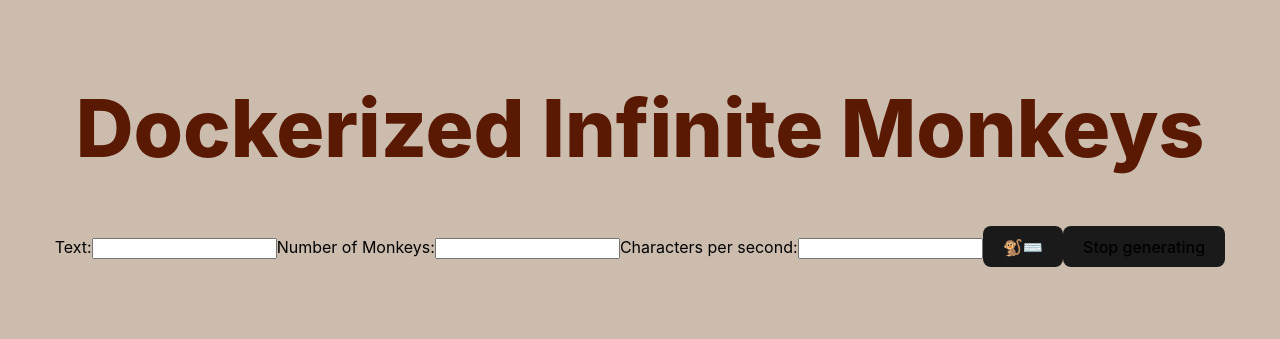
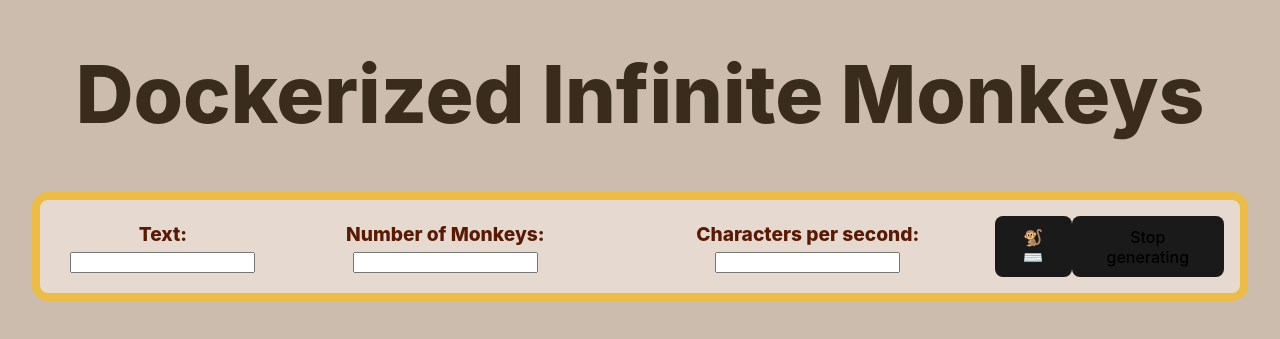
Before and after one commit to Jeanpefe/dockerized-infinite-monkeys, a React (Vite) app: page / in a window 1280 px wide. Shown: the part 251-590 px from the top of the page. Built offline with nearby package versions, Linux system fonts and the light colour scheme.

Commit message:
feat: color palette of form fields container

```diff
--- a/src/App.css
+++ b/src/App.css
@@ -5,16 +5,8 @@
   text-align: center;
 }
 
-@media (prefers-reduced-motion: no-preference) {
-  a:nth-of-type(2) .logo {
-    animation: logo-spin infinite 20s linear;
-  }
+.formField {
+	font-size:1.2rem;
+	color: #591902;
+	font-weight: 800;
 }
-
-.card {
-  padding: 2em;
-}
-
-.read-the-docs {
-  color: #888;
-}
--- a/src/App.tsx
+++ b/src/App.tsx
@@ -37,18 +37,18 @@ function App() {
   return (
     <>
       <h1>Dockerized Infinite Monkeys</h1>
-      <section style={{ 'display': 'flex', 'flexDirection': 'row', 'alignItems': 'center', 'justifyContent': 'center' }}>
+      <section style={{ 'display': 'flex', 'flexDirection': 'row', 'alignItems': 'center', 'justifyContent': 'center', 'backgroundColor': '#e5d9d0', 'borderRadius': '1rem', 'border': '0.5rem solid #ecbc45','padding': '1rem' }}>
         <form onSubmit={handleSubmit} style={{ 'display': 'flex', 'flexDirection': 'row', 'alignItems': 'center', 'justifyContent': 'center' }}>
           <div>
-            <label>Text:</label>
+            <label className='formField'>Text:</label>
             <input type="text" ref={inputTextRef} />
           </div>
           <div>
-            <label>Number of Monkeys:</label>
+            <label className='formField'>Number of Monkeys:</label>
             <input type="number" ref={inputNumberOfMonkeysRef} />
           </div>
           <div>
-            <label>Characters per second:</label>
+            <label className='formField'>Characters per second:</label>
             <input type="number" ref={charactersPerSecondRef} />
           </div>
           <button disabled={generate}>🐒⌨️</button>
--- a/src/index.css
+++ b/src/index.css
@@ -32,7 +32,7 @@ body {
 h1 {
   font-size:5rem;
   line-height: 1.1;
-  color: #591902;
+  color: #392c1c;
   font-weight: 800;
 }
 
```
